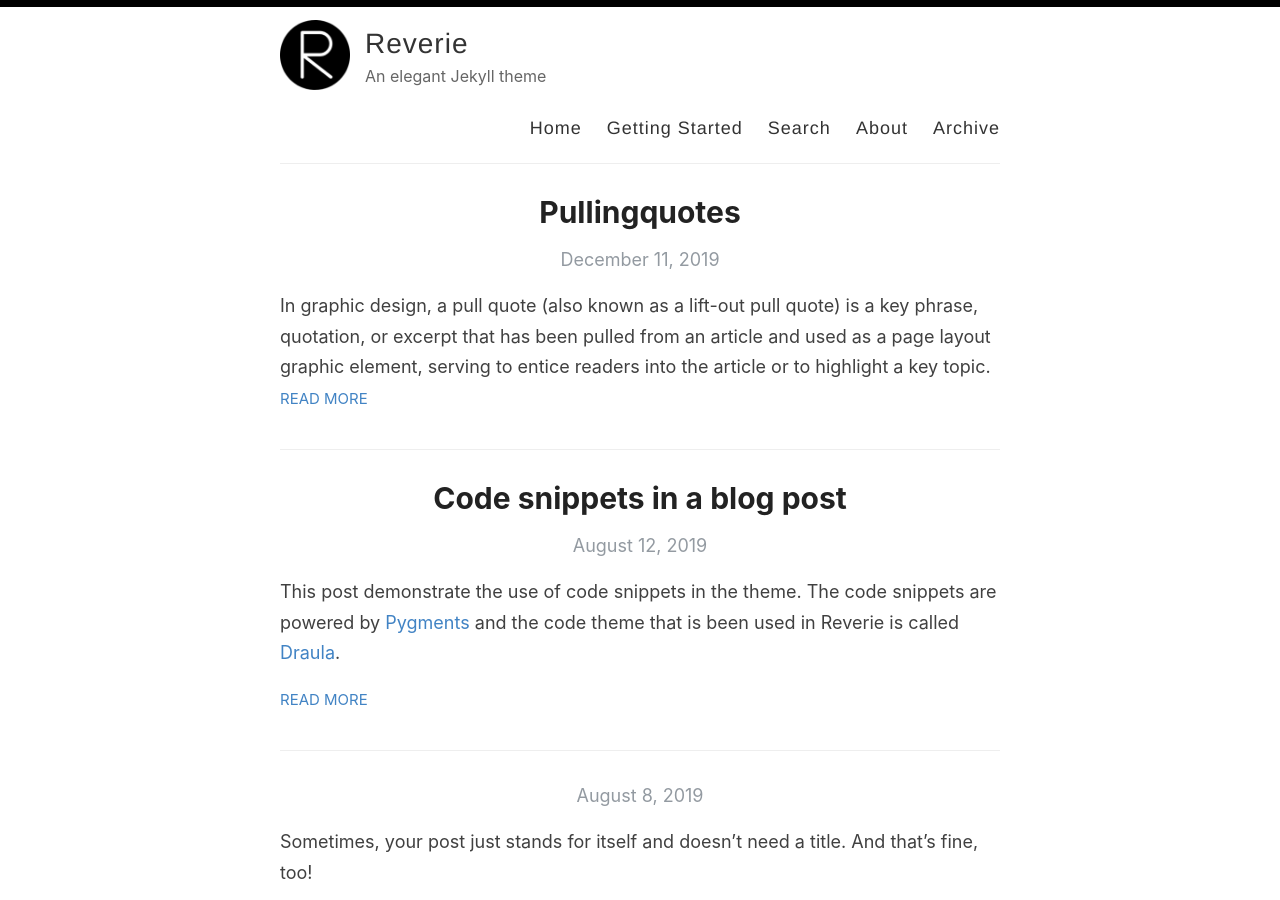
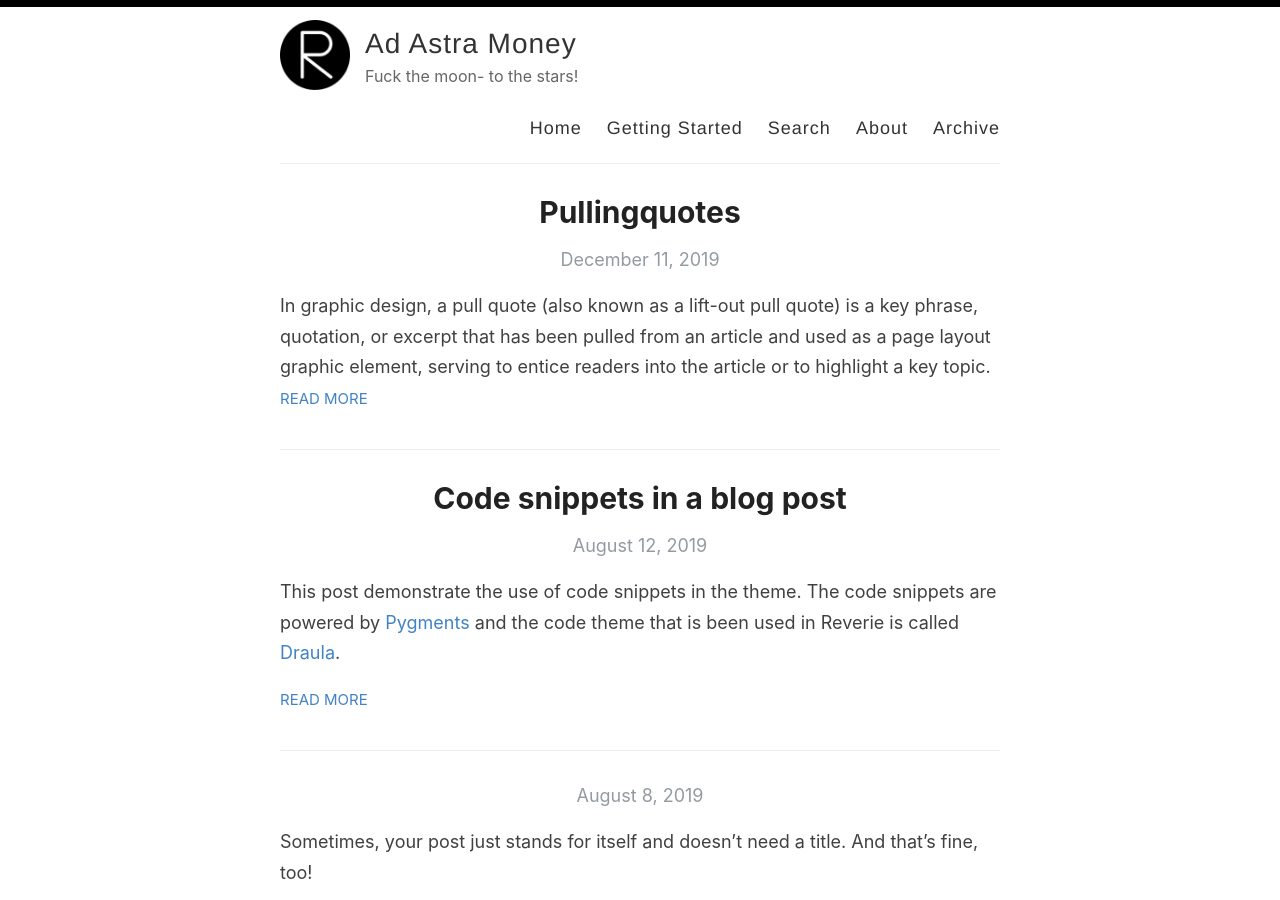
Before and after one commit to andym51/money, a Jekyll site: the page built from index.html, in a window 1280 px wide and 900 px high. Built offline with Jekyll 4.4.1, drawn with Linux system fonts in a browser that asks for light colours; the list of posts is cut into pages by our own code.

Commit message:
more _config.yml updates

```diff
--- a/_config.yml
+++ b/_config.yml
@@ -3,13 +3,13 @@
 #
 
 # Name of your site (displayed in the header)
-name: Reverie
+name: Ad Astra Money
 
 # Name of the author
-author: Amit Merchant
+author: Andy Moran
 
 # Short bio or description (displayed in the header)
-description: An elegant Jekyll theme
+description: Fuck the moon- to the stars!
 
 # URL of your avatar or profile pic (you could use your GitHub profile pic)
 avatar: /images/reverie.png
@@ -41,7 +41,7 @@ footer-links:
 disqus:
 
 # Enter your Google Analytics web tracking code (e.g. UA-2110908-2) to activate tracking
-google_analytics: UA-43339302-11
+google_analytics: #UA-43339302-11
 
 # For newer "GA4" analytics, use the following instead of the "UA" entry above
 #google_analytics_ga4: G-GABC1DEFG
@@ -49,7 +49,7 @@ google_analytics: UA-43339302-11
 # Your website URL (e.g. http://amitmerchant1990.github.io or http://www.amitmerchant.com)
 # Used for Sitemap.xml and your RSS feed
 url: andymoran.io
-enforce_ssl: https://www.amitmerchant.com/reverie
+#enforce_ssl: https://www.amitmerchant.com/reverie
 
 # If you're hosting your site at a Project repository on GitHub pages
 # (http://yourusername.github.io/repository-name)
```
